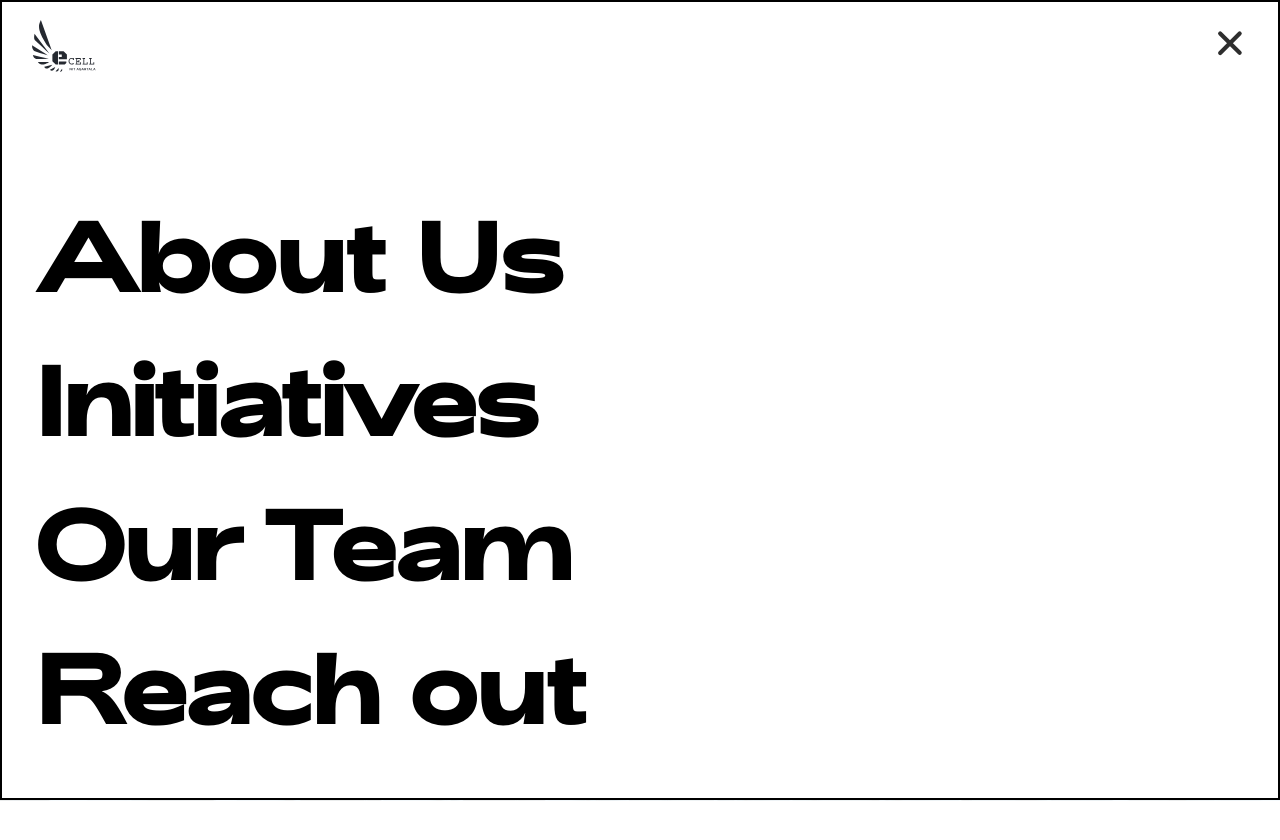
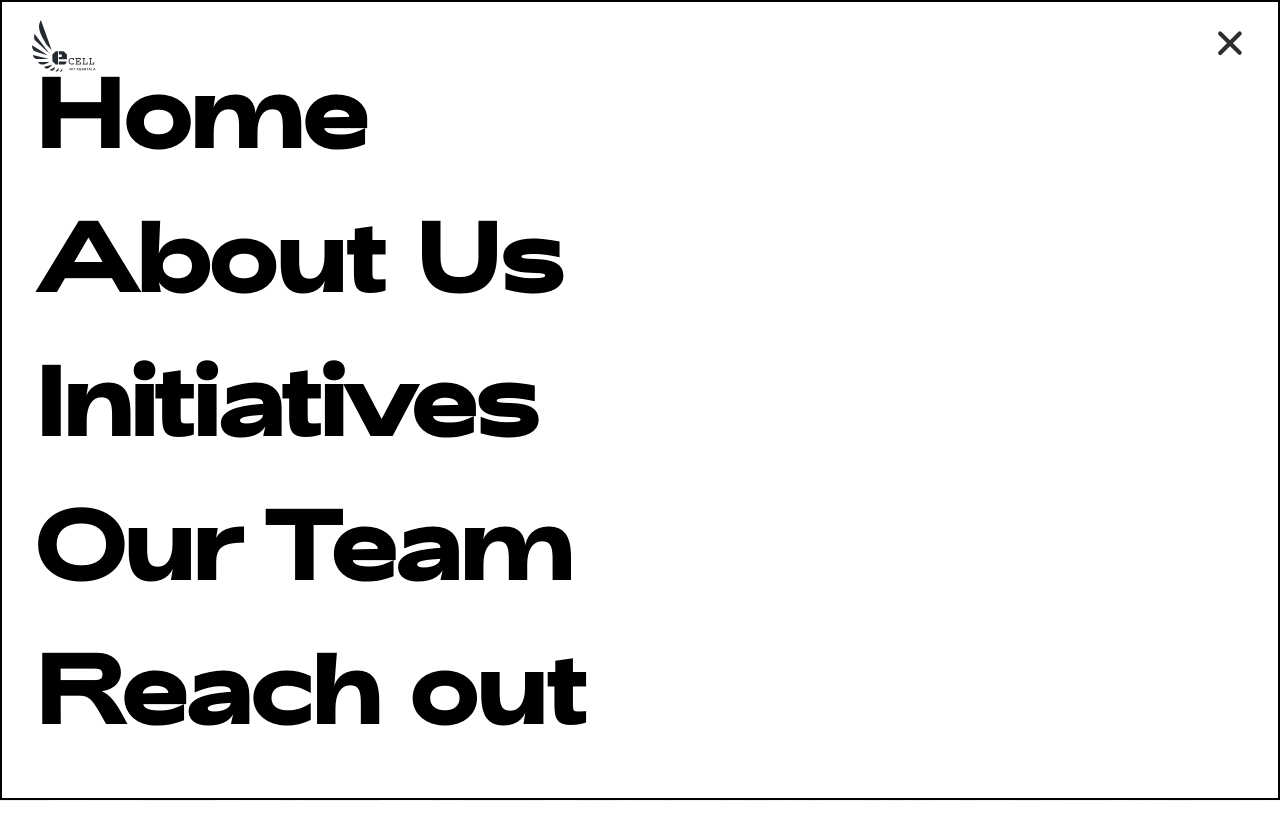
Before and after one commit to Envoy-VC/ecell-website-old, a Next.js app: page / in a window 1280 px wide. Both pictures are taken after a click on the button 1232 px from the left and 46 px from the top of the page. Shown: the top 840 px of the page. Built offline with nearby package versions, Linux system fonts and the light colour scheme.

Commit message:
add scroll to section

```diff
--- a/src/components/menu/index.tsx
+++ b/src/components/menu/index.tsx
@@ -1,13 +1,41 @@
 import React from 'react';
+import { useRouter } from 'next/router';
 import { motion, Variants } from 'framer-motion';
 import { useMenuStore } from '~/pages';
 
 import { sidebarVariants } from '~/utils/framer';
 
-const links = ['About Us', 'Initiatives', 'Our Team', 'Reach out'];
+interface LinkProps {
+	label: React.ReactNode;
+	href: string;
+}
+
+const links: LinkProps[] = [
+	{
+		label: 'Home',
+		href: '/',
+	},
+	{
+		label: 'About Us',
+		href: '#about',
+	},
+	{
+		label: 'Initiatives',
+		href: '#initiatives',
+	},
+	{
+		label: 'Our Team',
+		href: '#team',
+	},
+	{
+		label: 'Reach out',
+		href: '#reach-out',
+	},
+];
 
 const FloatingMenu = () => {
-	const { open } = useMenuStore();
+	const router = useRouter();
+	const { open, setOpen } = useMenuStore();
 
 	const MenuItemVariants = (index: number): Variants => {
 		return {
@@ -21,11 +49,19 @@ const FloatingMenu = () => {
 				transition: {
 					type: 'tween',
 					duration: 0.25,
-					delay: 0.4 + 0.05 * index,
+					delay: 0.15 + 0.05 * index,
 				},
 			},
 		};
 	};
+
+	const handleLinkClick = (href: string) => {
+		setOpen(false);
+		setTimeout(() => {
+			router.push(href);
+		}, 1000);
+	};
+
 	return (
 		<motion.div
 			className='fixed z-[1000] h-screen w-full bg-white'
@@ -38,13 +74,14 @@ const FloatingMenu = () => {
 				<div className='flex flex-col gap-12'>
 					{links.map((link, index) => (
 						<motion.div
+							onClick={() => handleLinkClick(link.href)}
 							key={index}
-							className='animateUnderline hover:text-primary w-fit cursor-pointer font-adieuRegular text-4xl font-semibold transition-all duration-300 ease-in-out hover:text-5xl sm:text-8xl sm:hover:text-9xl'
+							className='animateUnderline w-fit cursor-pointer font-adieuRegular text-4xl font-semibold transition-all duration-300 ease-in-out hover:text-5xl hover:text-primary sm:text-8xl sm:hover:text-9xl'
 							variants={MenuItemVariants(index)}
 							initial={false}
 							animate={open ? 'visible' : 'hidden'}
 						>
-							{link}
+							{link.label}
 						</motion.div>
 					))}
 				</div>
--- a/src/sections/about/index.tsx
+++ b/src/sections/about/index.tsx
@@ -3,9 +3,12 @@ import { motion } from 'framer-motion';
 
 const About = () => {
 	return (
-		<section className='mx-auto my-24 h-full w-full max-w-7xl px-8 py-12'>
+		<section
+			className='mx-auto my-24 h-full w-full max-w-7xl px-8 py-12'
+			id='about'
+		>
 			<div className='mb-24 flex sm:justify-center'>
-				<div className='text-textPrimary animateUnderline w-fit font-adieuRegular text-5xl font-bold sm:text-6xl'>
+				<div className='animateUnderline w-fit font-adieuRegular text-5xl font-bold text-textPrimary sm:text-6xl'>
 					About Us
 				</div>
 			</div>
@@ -15,7 +18,7 @@ const About = () => {
 					<h3 className='font-raleway text-4xl font-semibold md:text-5xl'>
 						Who are we?
 					</h3>
-					<p className='font-raleway my-4 max-w-3xl text-base text-slate-700 md:my-6 md:text-lg'>
+					<p className='my-4 max-w-3xl font-raleway text-base text-slate-700 md:my-6 md:text-lg'>
 						The Entrepreneurship Cell is a non-profit organization
 						run by the students of National Institute of Technology
 						Agartala that aims at manifesting the latent
--- a/src/styles/globals.css
+++ b/src/styles/globals.css
@@ -13,6 +13,7 @@ html,
 body,
 main {
 	overscroll-behavior: none;
+	scroll-behavior: smooth;
 }
 
 /* Custom Scrollbar */
```
